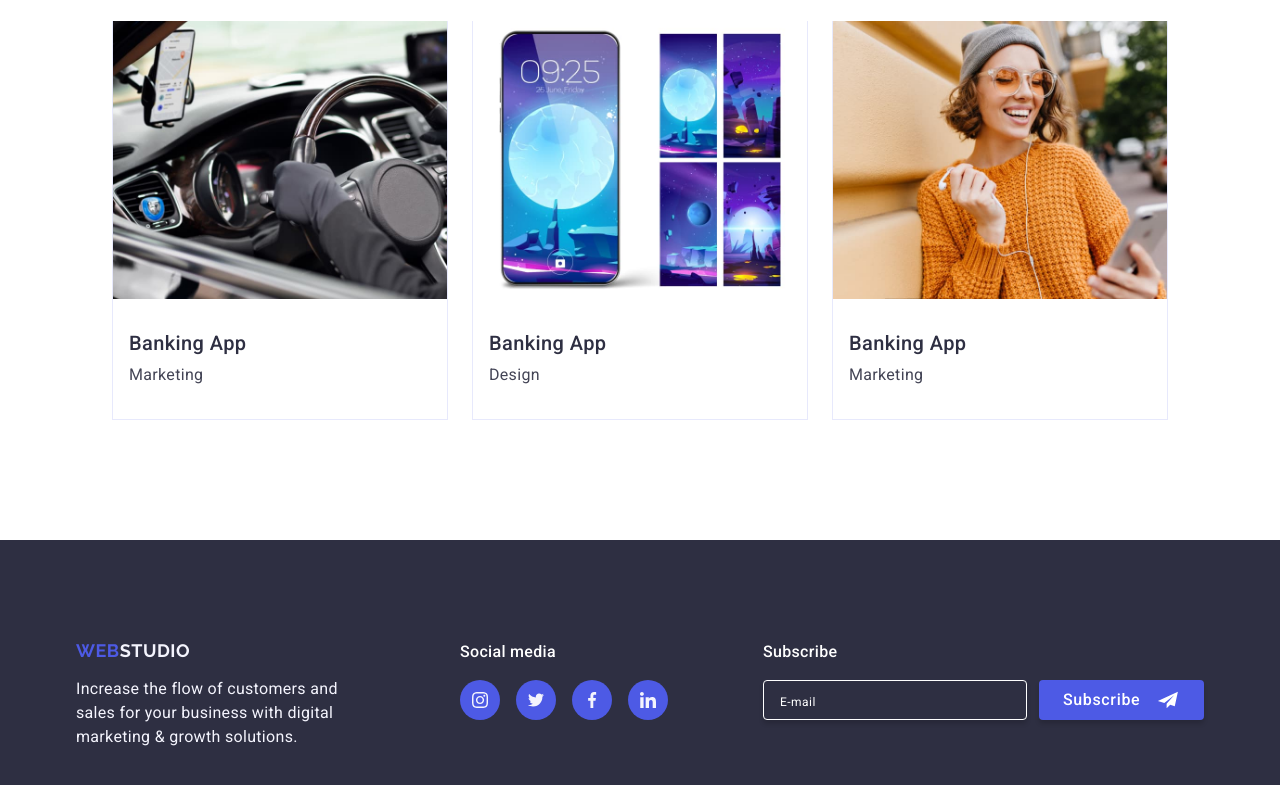
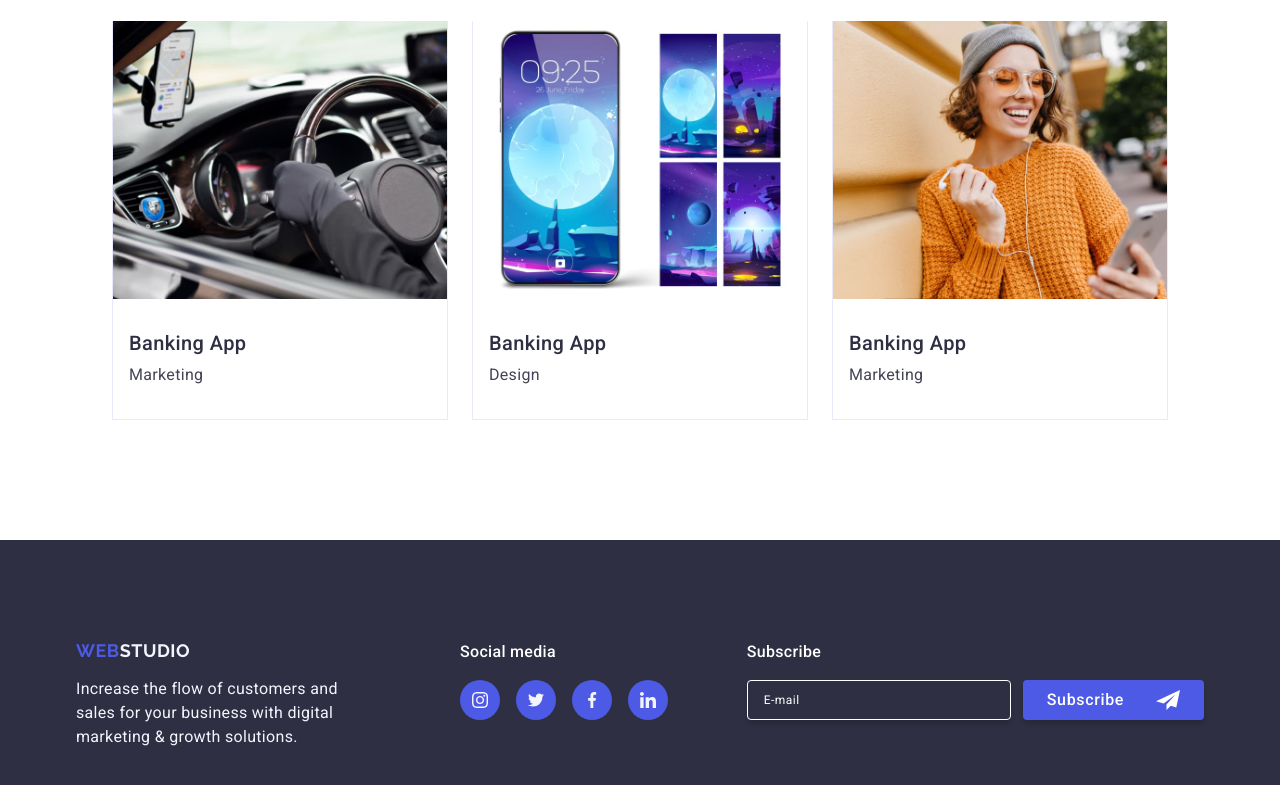
Before and after one commit to valentina2209/goit-markup-hw-05, a plain HTML site: page index.html in a window 1280 px wide. Shown: the part 2571-3356 px from the top of the page. Drawn offline with nearby package versions, Linux system fonts and the light colour scheme.

Commit message:
footer form

```diff
--- a/css/styles.css
+++ b/css/styles.css
@@ -557,17 +557,28 @@ address{
   }
   .footer-form-flex {
     display: flex;
+    gap: 24px;
+  }
+  .footer-label{
+    display: flex;
   }
   .footer-form-input {
     width: 264px;
     height: 40px;
-    padding: 16px;
+    /* padding: 16px; */
     margin-right: 12px;
     box-sizing: border-box;
     border-radius: 4px;
     border: 1px solid #fff;
-    box-shadow: 0 4px 4px 0 rgba(0, 0, 0, 0.15);
+    background-color: transparent;
+    /* box-shadow: 0 4px 4px 0 rgba(0, 0, 0, 0.15); */
     background: #2e2f42;
+    font-size: 12px;
+    line-height: 2;
+    letter-spacing: 0.04em;
+    padding-left: 16px;
+    box-shadow: 0px 4px 4px rgba(0, 0, 0, 0.15);
+    color: #ffffff;
   }
   .footer-form-input::placeholder{
     font-family: "Roboto", sans-serif;
@@ -583,7 +594,7 @@ address{
     align-items: center;
     justify-content: center;
     gap: 16px;
-    width: 165px;
+    min-width: 165px;
     height: 40px;
     border: inherit;
     border-radius: 4px;
@@ -613,6 +624,7 @@ address{
     display: flex;
     align-items: center;
     justify-content: center;
+    margin-left: 16px;
   }
 
 
@@ -810,7 +822,7 @@ address{
   text-align: center;
   color: #fff;
   cursor: pointer;
-  transition: background-color 250ms cubic-bezier(0.4, 0, 0.2, 1), box-shadow 0px 4px 4px rgba(0, 0, 0, 0.15); */
+  transition: background-color 250ms cubic-bezier(0.4, 0, 0.2, 1);
 }
 
 .modal-form-sumbit:hover,
--- a/index.html
+++ b/index.html
@@ -362,12 +362,14 @@
                     <div class="footer-form">
                         <p class="footer-form-title">Subscribe</p>
                         <form class="footer-form-flex">
-                          <input type="email" class="footer-form-input"  placeholder="E-mail" required name="user_email"/>
-                          <button type="submit" class="footer-form-sumbit"><span>Subscribe</span>
-                             <svg class="footer-form-icon" width="24" height="20">
-                               <use href="./images/icons.svg#icon-icon-send"></use>
-                             </svg>
-                          </button>
+                            <label class="footer-label">
+                                <input type="email" class="footer-form-input"  placeholder="E-mail" name="user_email"/>
+                                <button type="submit" class="footer-form-sumbit"><span>Subscribe</span>
+                                    <svg class="footer-form-icon" width="24" height="24">
+                                        <use href="./images/icons.svg#icon-icon-send"></use>
+                                    </svg>
+                                </button>
+                            </label>
                         </form>
                      </div>
                 </div>
```
